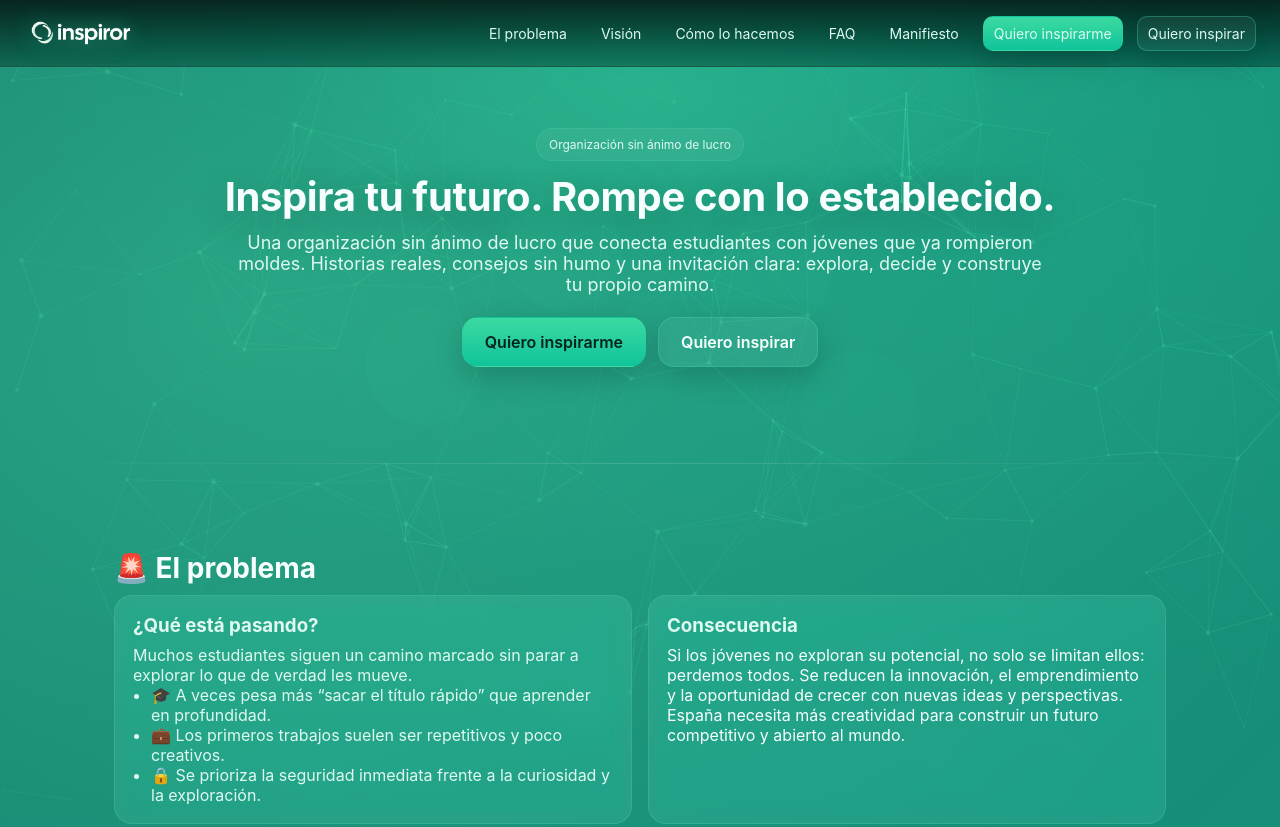
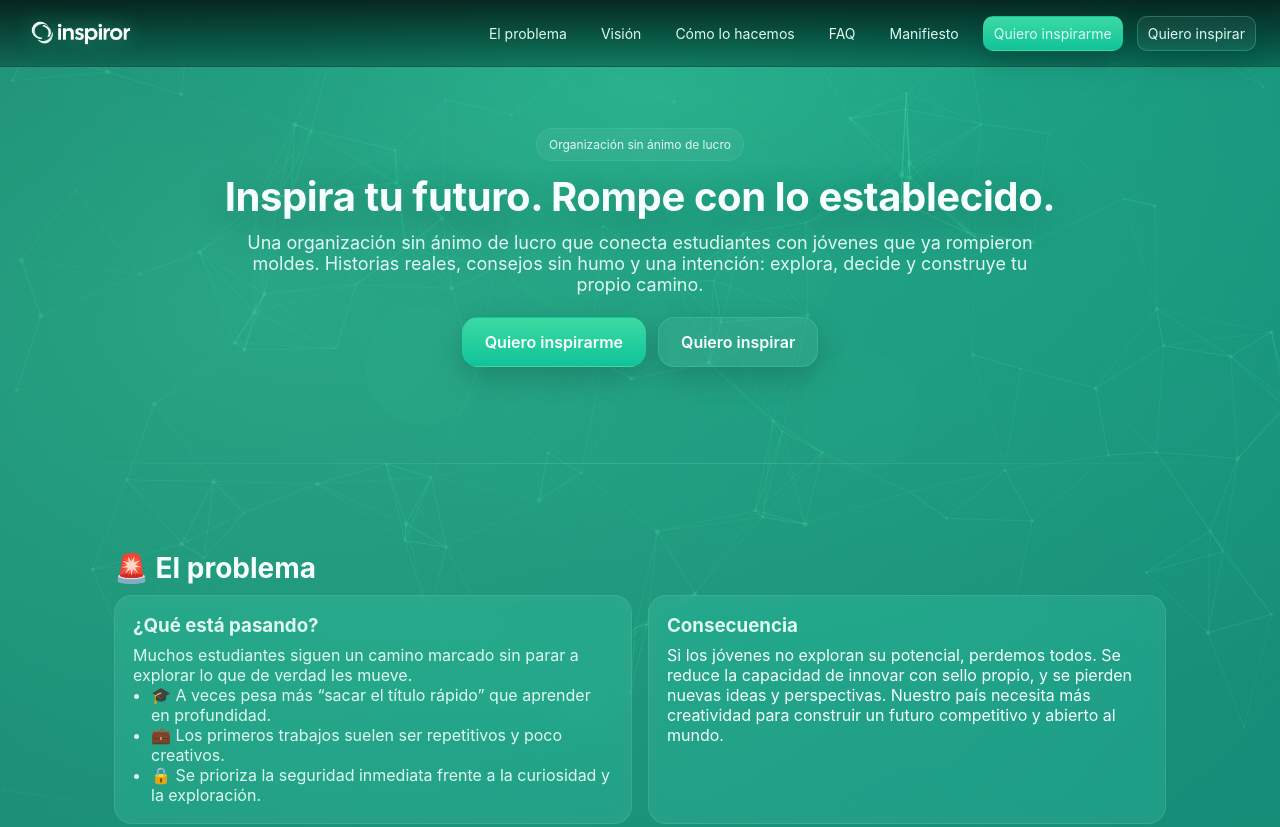
Before and after one commit to inspiror-org/inspiror-org.github.io, a plain HTML site: page wip/index.html in a window 1280 px wide. Shown: the top 827 px of the page. Drawn offline with Linux system fonts and the light colour scheme.

Commit message:
fast committed

```diff
--- a/styles.css
+++ b/styles.css
@@ -48,7 +48,7 @@ body{
 .btn:active{transform:translateY(0)}
 .btn:focus-visible{outline:2px solid var(--accent);outline-offset:2px}
 .btn-ghost{background:rgba(255,255,255,0.05);border-color:rgba(70,215,163,0.35)}
-.btn-solid{background:linear-gradient(180deg,var(--accent),var(--accent-2));border-color:transparent;color:#07221C;filter:saturate(110%)}
+.btn-solid{background:linear-gradient(180deg,var(--accent),var(--accent-2));border-color:transparent;color:#ffffff;filter:saturate(110%)}
 .btn-lg{padding:14px 22px;border-radius:16px;font-weight:600}
 
 .container{max-width:1100px;margin:0 auto;padding:0 24px}
--- a/wip/index.html
+++ b/wip/index.html
@@ -35,7 +35,7 @@
       <div class="container">
         <div class="hero-badge">Organización sin ánimo de lucro</div>
         <h1 class="hero-title">Inspira tu futuro. Rompe con lo establecido.</h1>
-        <p class="hero-subtitle">Una organización sin ánimo de lucro que conecta estudiantes con jóvenes que ya rompieron moldes. Historias reales, consejos sin humo y una invitación clara: explora, decide y construye tu propio camino.</p>
+        <p class="hero-subtitle">Una organización sin ánimo de lucro que conecta estudiantes con jóvenes que ya rompieron moldes. Historias reales, consejos sin humo y una intención: explora, decide y construye tu propio camino.</p>
         <div class="hero-ctas">
           <a class="btn btn-solid btn-lg" href="inspirarme.html">Quiero inspirarme</a>
           <a class="btn btn-ghost btn-lg" href="inspirar.html">Quiero inspirar</a>
@@ -58,9 +58,9 @@
           </div>
           <div class="card card-glass consequence">
             <h3 class="section-subtitle">Consecuencia</h3>
-            <p>Si los jóvenes no exploran su potencial, no solo se limitan ellos: perdemos todos.
-              Se reducen la innovación, el emprendimiento y la oportunidad de crecer con nuevas ideas y perspectivas.
-              España necesita más creatividad para construir un futuro competitivo y abierto al mundo.</p>
+            <p>Si los jóvenes no exploran su potencial, perdemos todos.
+              Se reduce la capacidad de innovar con sello propio, y se pierden nuevas ideas y perspectivas.
+              Nuestro país necesita más creatividad para construir un futuro competitivo y abierto al mundo.</p>
           </div>
         </div>
       </div>
```
Also changed, not shown: wip/manifesto.html (+0 -6 lines).
